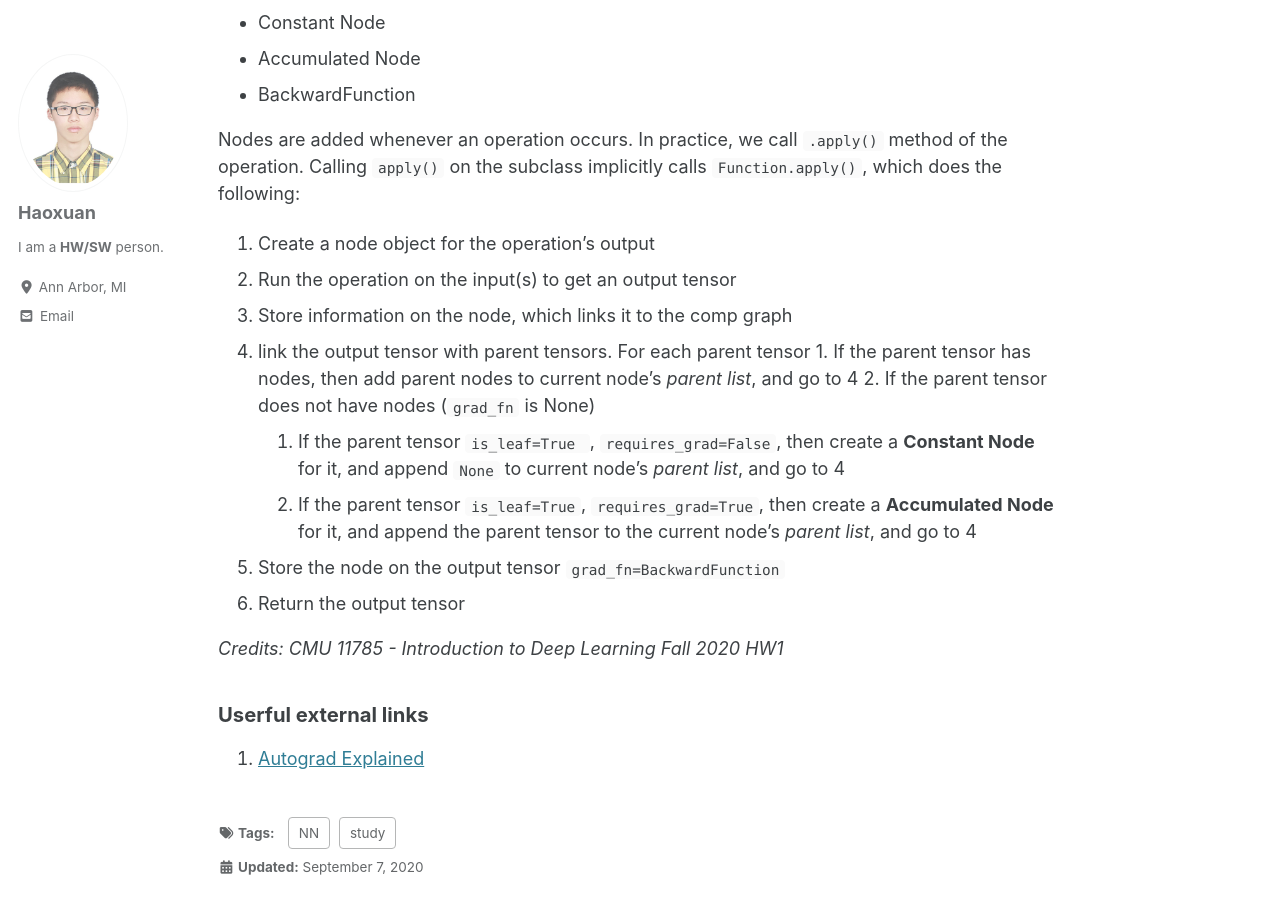
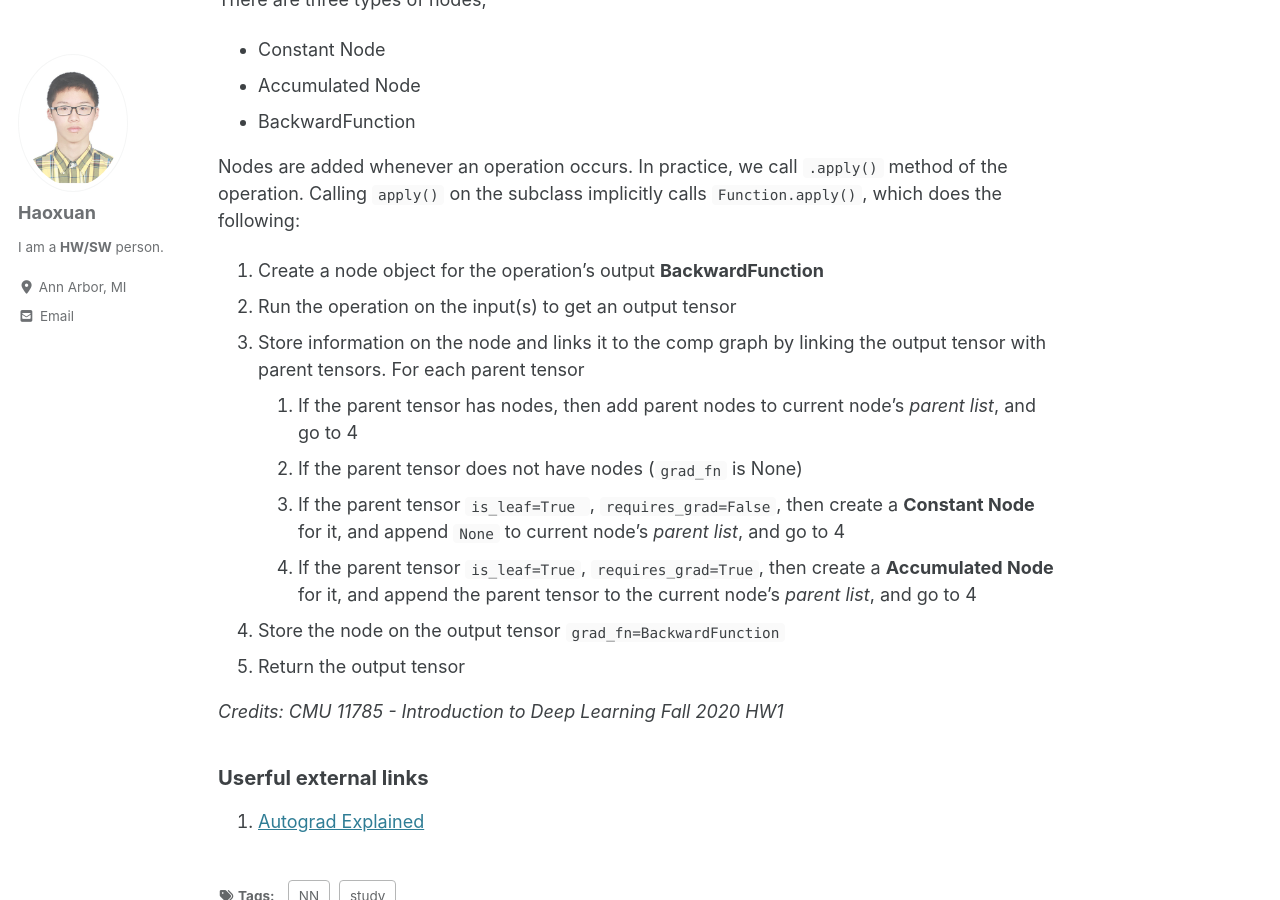
Before and after one commit to hxzhu9819/homepage, a Jekyll site: the page built from _posts/2020-09-07-NN-cheatsheet.md, in a window 1280 px wide and 900 px high, scrolled down 1556 px. Built offline with Jekyll 4.4.1, drawn with Linux system fonts in a browser that asks for light colours; cached includes are drawn as plain includes; nearby versions of some CDN libraries; formulas are drawn with MathJax 3; some of the changed text lies outside the part shown.

Commit message:
modify NN

```diff
--- a/_posts/2020-09-07-NN-cheatsheet.md
+++ b/_posts/2020-09-07-NN-cheatsheet.md
@@ -44,10 +45,9 @@ There are three types of nodes,
 
 Nodes are added whenever an operation occurs. In practice, we call `.apply()` method of the operation. Calling `apply()` on the subclass implicitly calls `Function.apply()`, which does the following:
 
-1. Create a node object for the operation’s output
+1. Create a node object for the operation’s output **BackwardFunction**
 2. Run the operation on the input(s) to get an output tensor
-3. Store information on the node, which links it to the comp graph
-  1. link the output tensor with parent tensors. For each parent tensor
+3. Store information on the node and links it to the comp graph by linking the output tensor with parent tensors. For each parent tensor
     1. If the parent tensor has nodes, then add parent nodes to current node's *parent list*, and go to 4
     2. If the parent tensor does not have nodes (`grad_fn` is None)
       1. If the parent tensor `is_leaf=True `, `requires_grad=False`, then create a **Constant Node** for it, and append `None` to current node's *parent list*, and go to 4
```
Also changed, not shown: other parts of _posts/2020-09-07-NN-cheatsheet.md (+1 -0 lines).
